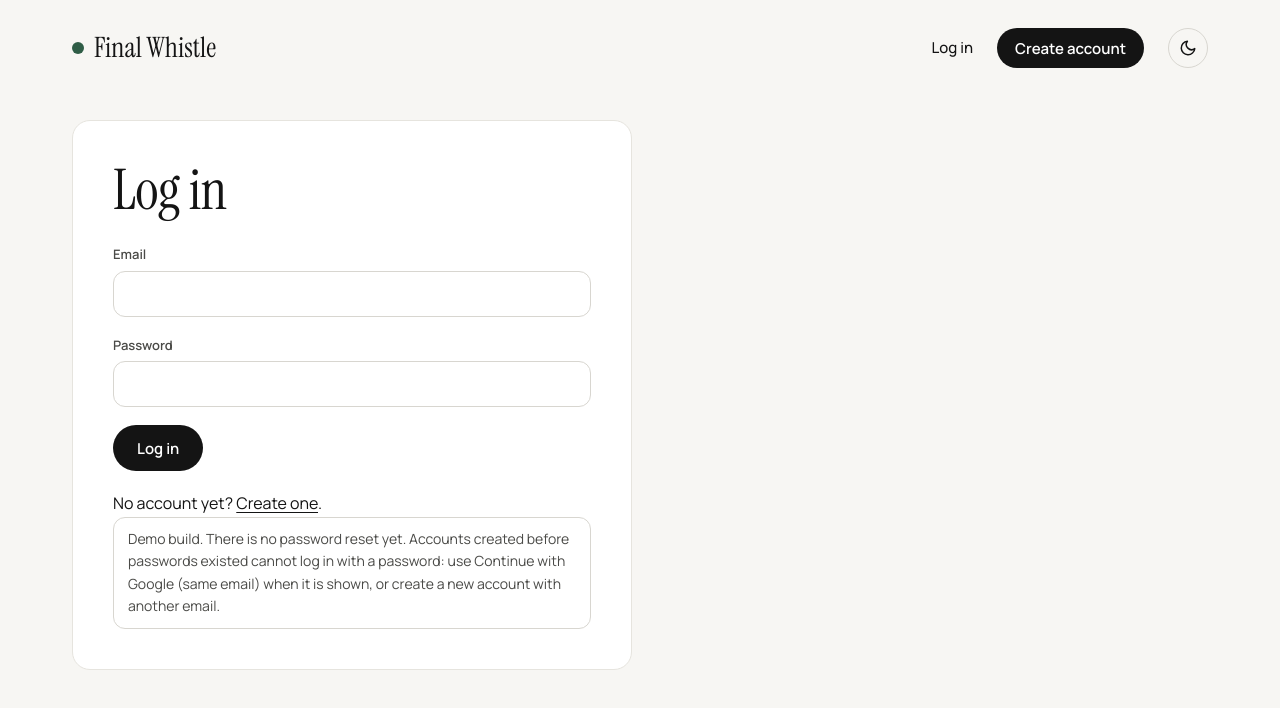
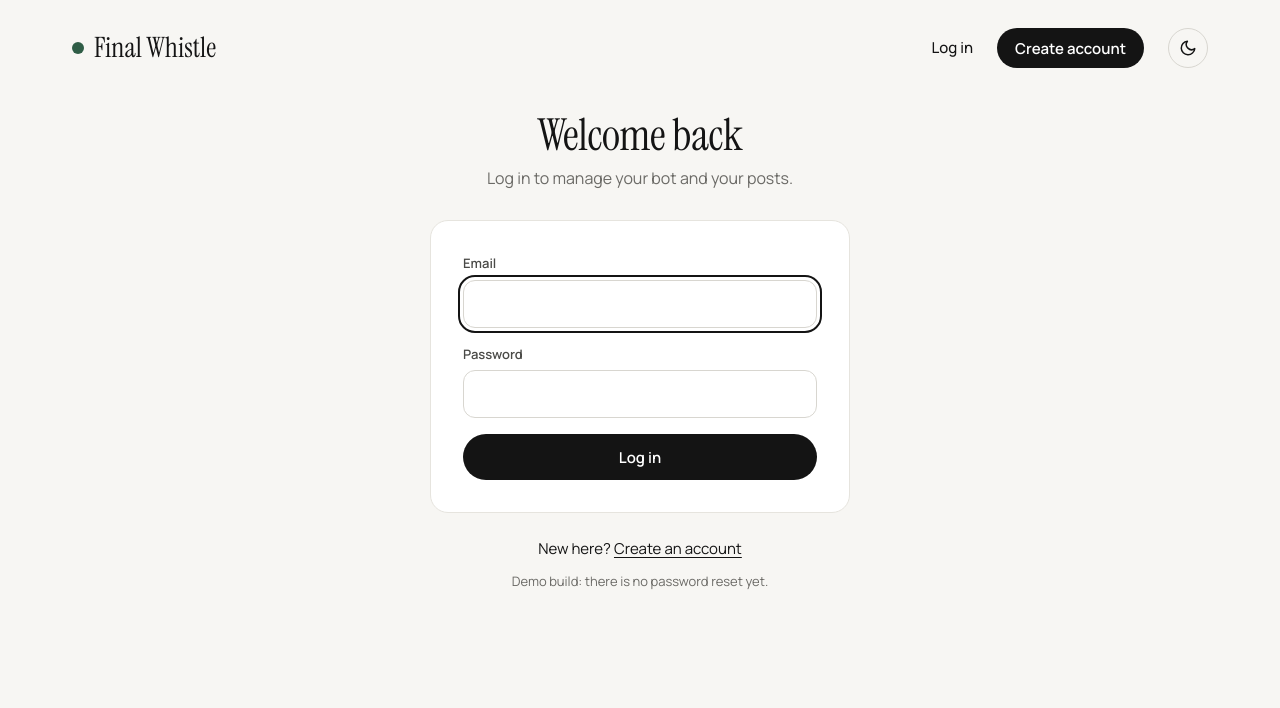
Before and after one commit to temofutkaradze/final-whistle-web, a Next.js app: page /login in a window 1280 px wide. Shown: the top 708 px of the page. Built offline with nearby package versions, Linux system fonts and the light colour scheme; no server answers.

Commit message:
Simpler login and signup

```diff
--- a/src/app/globals.css
+++ b/src/app/globals.css
@@ -246,11 +246,19 @@ details.danger[open] > summary::after { content: "\2013"; }
 .foot { display: flex; flex-wrap: wrap; justify-content: space-between; gap: 12px; padding-bottom: 48px; font-size: 14px; color: var(--muted); }
 
 /* ---------- sign up / log in ---------- */
-.auth { display: flex; flex-wrap: wrap; align-items: flex-start; gap: 64px; padding-top: 24px; padding-bottom: 80px; }
-.auth .card { flex: 1 1 440px; max-width: 560px; padding: 40px; margin: 0; }
-.auth-aside { flex: 1 1 320px; max-width: 420px; margin: 0 auto; }
-.auth-aside img { width: 100%; height: auto; display: block; border-radius: 14px; box-shadow: 0 24px 48px -16px var(--shadow); }
-.auth-aside p { font-family: var(--serif); font-size: 28px; line-height: 1.15; margin-top: 28px; }
+.auth { display: flex; justify-content: center; padding-top: 16px; padding-bottom: 96px; }
+.auth-box { width: 100%; max-width: 420px; }
+.auth-box h1 { text-align: center; font-size: clamp(34px, 6vw, 44px); margin-bottom: 8px; }
+.auth-box .lead { text-align: center; margin-bottom: 28px; font-size: 16px; }
+.auth .card.auth-card { padding: 32px; margin: 0; }
+.auth-card > form { margin-top: 0; gap: 16px; }
+.auth-card > .btn.google + .or + form { margin-top: 20px; }
+.auth-card form button { align-self: stretch; width: 100%; }
+.auth-card input { min-height: 48px; }
+.auth-switch { text-align: center; margin-top: 24px; font-size: 15px; }
+.auth-note { text-align: center; margin-top: 10px; font-size: 13px; color: var(--muted); }
+.alert { border: 1px solid var(--danger-line); border-radius: 12px; padding: 10px 14px; margin-bottom: 20px; font-size: 14px; line-height: 1.5; color: var(--danger); }
+.alert.ok { border-color: var(--line); color: var(--label); }
 .center { text-align: center; }
 
 p a:not(.btn) { text-decoration: underline; text-underline-offset: 3px; }
@@ -293,6 +301,6 @@ details.leagues[open] { padding-bottom: 24px; }
 .lrow .clubs { padding-bottom: 10px; }
 
 /* ---------- Continue with Google ---------- */
-.btn.google { width: 100%; gap: 10px; margin-top: 20px; align-self: stretch; }
-.or { display: flex; align-items: center; gap: 12px; margin-top: 20px; font-size: 13px; color: var(--muted); }
+.btn.google { width: 100%; gap: 10px; align-self: stretch; min-height: 48px; }
+.or { display: flex; align-items: center; gap: 12px; margin-top: 20px; margin-bottom: 0; font-size: 13px; color: var(--muted); }
 .or::before, .or::after { content: ""; flex: 1; height: 1px; background: var(--line); }
--- a/src/app/login/page.tsx
+++ b/src/app/login/page.tsx
@@ -43,15 +43,17 @@ export default async function Login({
 
   return (
     <div className="container auth">
-      <div className="card">
-      <h1>Log in</h1>
-      {deleted === "1" && <p className="notice">Your account and its data were deleted.</p>}
-      {error && ERRORS[error] && <p className="error">{ERRORS[error]}</p>}
+      <div className="auth-box">
+        <h1>Welcome back</h1>
+        <p className="lead">Log in to manage your bot and your posts.</p>
+        <div className="card auth-card">
+          {deleted === "1" && <p className="alert ok">Your account and its data were deleted.</p>}
+          {error && ERRORS[error] && <p className="alert">{ERRORS[error]}</p>}
           <GoogleButton />
           <form action={login}>
             <label htmlFor="email">
               Email
-          <input id="email" name="email" type="email" required autoComplete="email" />
+              <input id="email" name="email" type="email" required autoComplete="email" autoFocus />
             </label>
             <label htmlFor="password">
               Password
@@ -59,13 +61,11 @@ export default async function Login({
             </label>
             <button type="submit">Log in</button>
           </form>
-      <p style={{ marginTop: 20 }}>
-        No account yet? <a href="/signup">Create one</a>.
+        </div>
+        <p className="auth-switch">
+          New here? <a href="/signup">Create an account</a>
         </p>
-      <p className="notice">
-        Demo build. There is no password reset yet. Accounts created before passwords existed cannot log in with a
-        password: use Continue with Google (same email) when it is shown, or create a new account with another email.
-      </p>
+        <p className="auth-note">Demo build: there is no password reset yet.</p>
       </div>
     </div>
   );
```
Also changed, not shown: src/app/signup/page.tsx (+14 -61 lines), 1 other file (tests, documents, lock files or other folders). Lines whose indentation alone changed are shown as unchanged.
